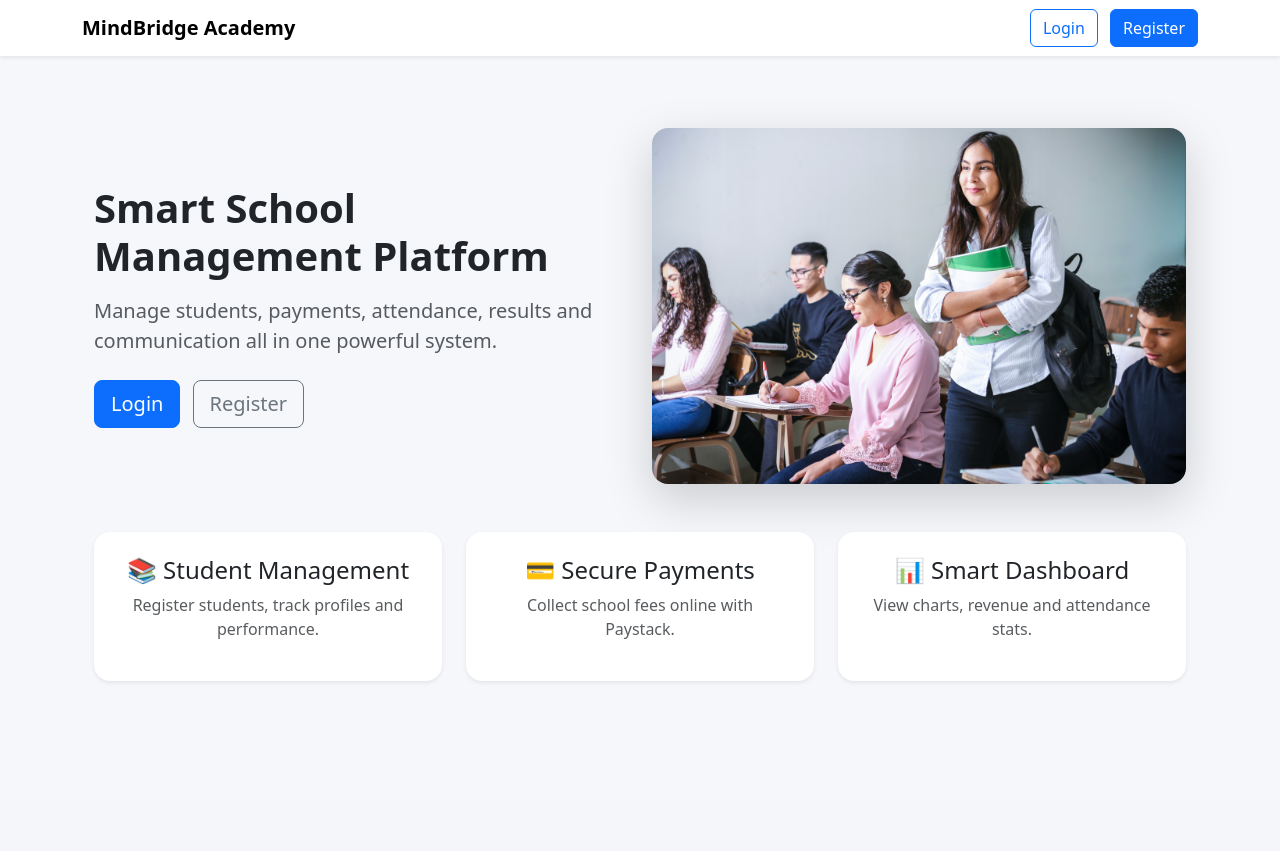
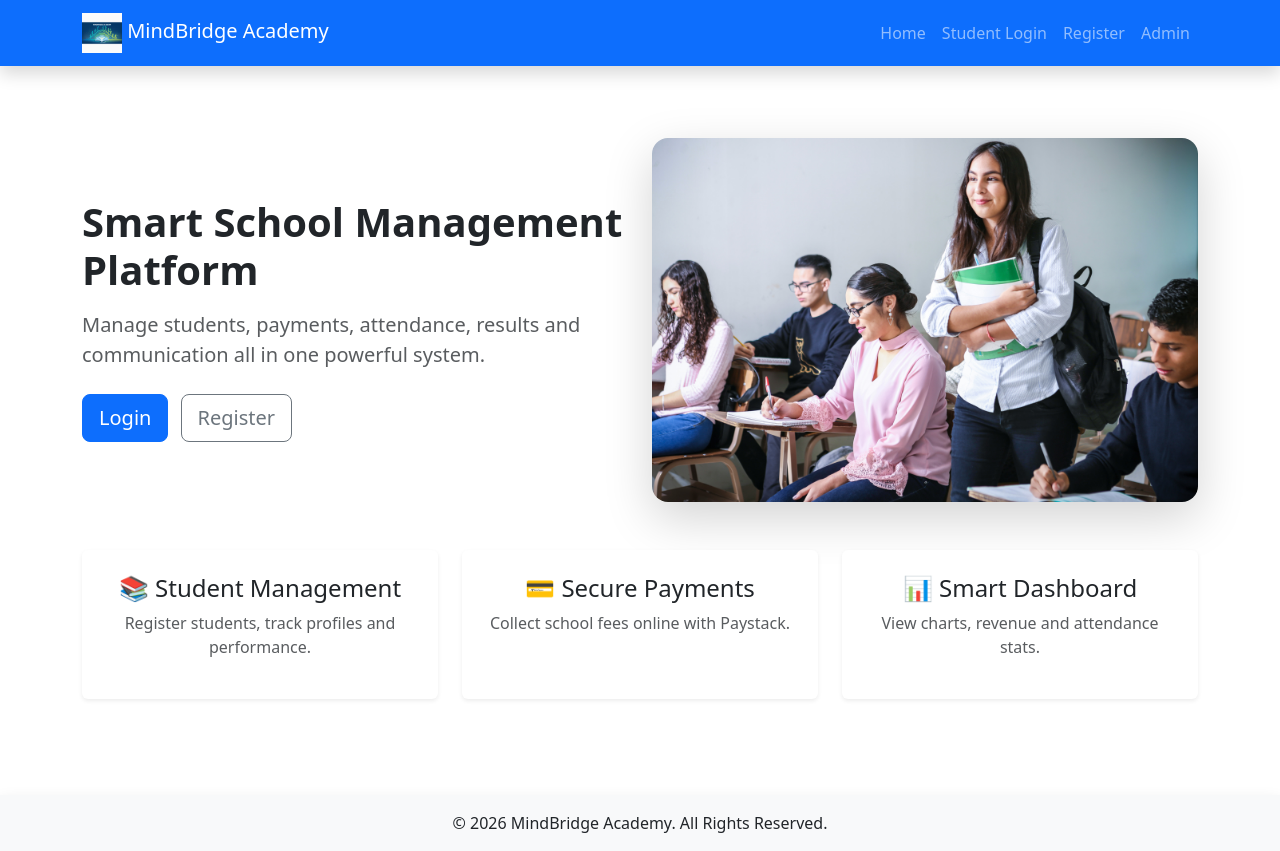
Before and after one commit to godwinlevel139-cpu/MindBridgeAcademy, a Flask app: page / in a window 1280 px wide. Before the commit the page ends 682 px from the top, so only its background shows below. Run offline with Flask 3, Linux system fonts and the light colour scheme; some libraries are stand-ins or nearby versions.

Commit message:
Update base.html

```diff
--- a/templates/base.html
+++ b/templates/base.html
@@ -1,49 +1,86 @@
-<!DOCTYPE html>
+<!doctype html>
 <html lang="en">
 <head>
     <meta charset="UTF-8">
+    <meta name="viewport" content="width=device-width, initial-scale=1.0">
     <title>MindBridge Academy</title>
 
-    <!-- Bootstrap CDN -->
+    <!-- Bootstrap 5 CSS -->
     <link href="https://cdn.jsdelivr.net/npm/bootstrap@5.3.2/dist/css/bootstrap.min.css" rel="stylesheet">
 
-    <style>
-        body{
-            background:#f5f7fb;
-            font-family: system-ui, sans-serif;
-        }
+    <!-- Optional: FontAwesome for icons -->
+    <link rel="stylesheet" href="https://cdnjs.cloudflare.com/ajax/libs/font-awesome/6.5.0/css/all.min.css">
 
-        .navbar-brand{
-            font-weight:700;
-        }
+    <!-- Custom CSS -->
+    <link rel="stylesheet" href="{{ url_for('static', filename='style.css') }}">
 
-        .card{
-            border-radius:16px;
-        }
-    </style>
 </head>
 <body>
 
-<nav class="navbar navbar-expand-lg navbar-light bg-white shadow-sm">
+<!-- Navbar -->
+<nav class="navbar navbar-expand-lg navbar-dark bg-primary shadow">
   <div class="container">
+    <a class="navbar-brand" href="{{ url_for('home') }}">
+        <img src="{{ url_for('static', filename='images/logo.png') }}" alt="Logo" height="40">
+        MindBridge Academy
+    </a>
+    <button class="navbar-toggler" type="button" data-bs-toggle="collapse" data-bs-target="#navbarNav">
+      <span class="navbar-toggler-icon"></span>
+    </button>
 
-    <a class="navbar-brand" href="/">MindBridge Academy</a>
-
-    <div>
-        <a href="/login" class="btn btn-outline-primary me-2">Login</a>
-        <a href="/register" class="btn btn-primary">Register</a>
+    <div class="collapse navbar-collapse" id="navbarNav">
+      <ul class="navbar-nav ms-auto">
+        <li class="nav-item">
+          <a class="nav-link" href="{{ url_for('home') }}">Home</a>
+        </li>
+        <li class="nav-item">
+          <a class="nav-link" href="/login">Student Login</a>
+        </li>
+        <li class="nav-item">
+          <a class="nav-link" href="/register">Register</a>
+        </li>
+        <li class="nav-item">
+          <a class="nav-link" href="/admin/login">Admin</a>
+        </li>
+      </ul>
     </div>
-
   </div>
 </nav>
 
-<!-- MAIN CONTENT -->
-<div class="container mt-4">
+<!-- Main content -->
+<main class="py-4">
+    {% with messages = get_flashed_messages() %}
+      {% if messages %}
+        <div class="container">
+          {% for msg in messages %}
+            <div class="alert alert-info alert-dismissible fade show" role="alert">
+              {{ msg }}
+              <button type="button" class="btn-close" data-bs-dismiss="alert"></button>
+            </div>
+          {% endfor %}
+        </div>
+      {% endif %}
+    {% endwith %}
 
     {% block content %}
     {% endblock %}
+</main>
 
-</div>
+<!-- Footer -->
+<footer class="bg-light py-3 mt-auto shadow">
+  <div class="container text-center">
+    <p class="mb-0">&copy; 2026 MindBridge Academy. All Rights Reserved.</p>
+  </div>
+</footer>
+
+<!-- Bootstrap 5 JS Bundle -->
+<script src="https://cdn.jsdelivr.net/npm/bootstrap@5.3.2/dist/js/bootstrap.bundle.min.js"></script>
+
+<!-- Optional: Chart JS -->
+<script src="https://cdn.jsdelivr.net/npm/chart.js"></script>
+
+<!-- Custom JS -->
+<script src="{{ url_for('static', filename='main.js') }}"></script>
 
 </body>
 </html>
```
